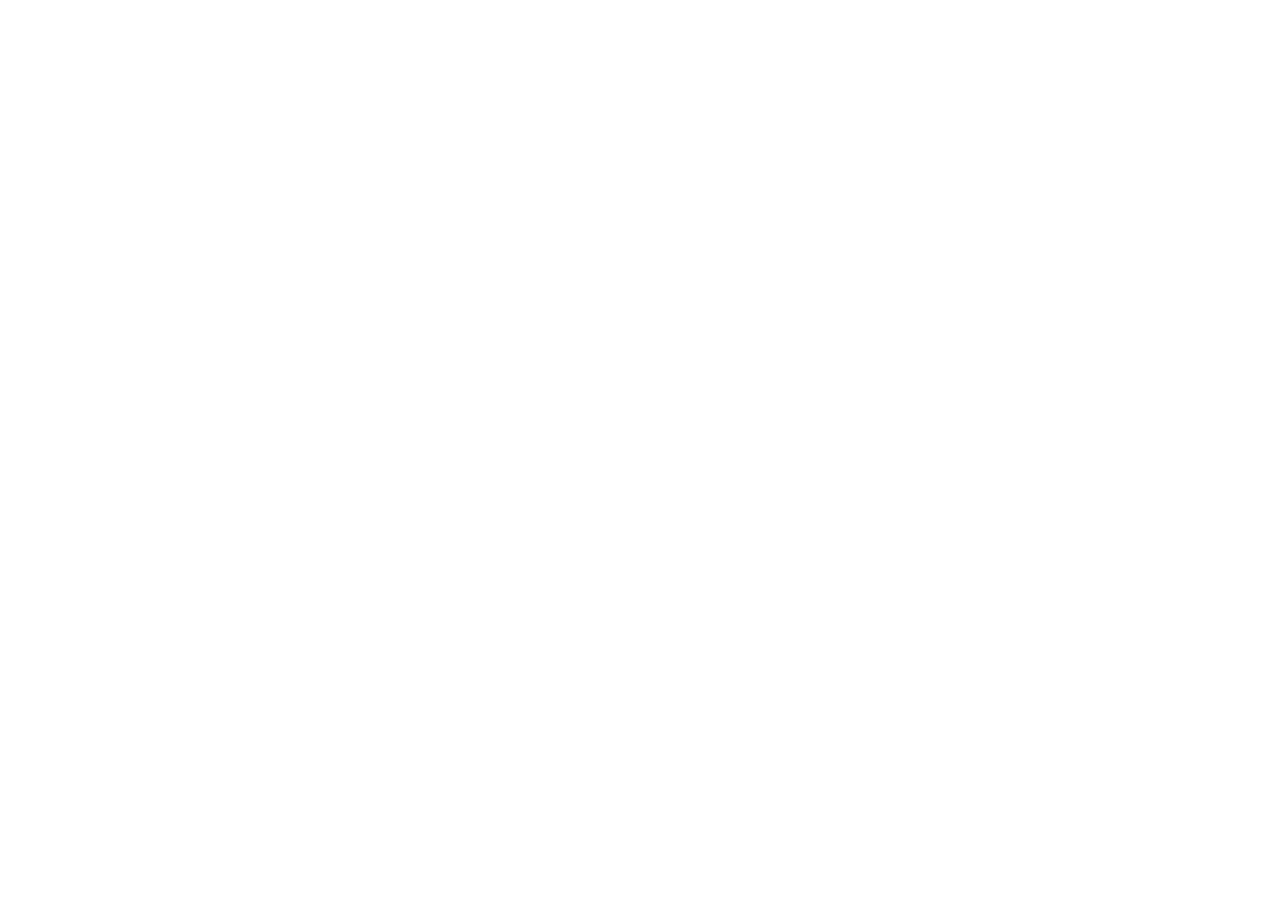
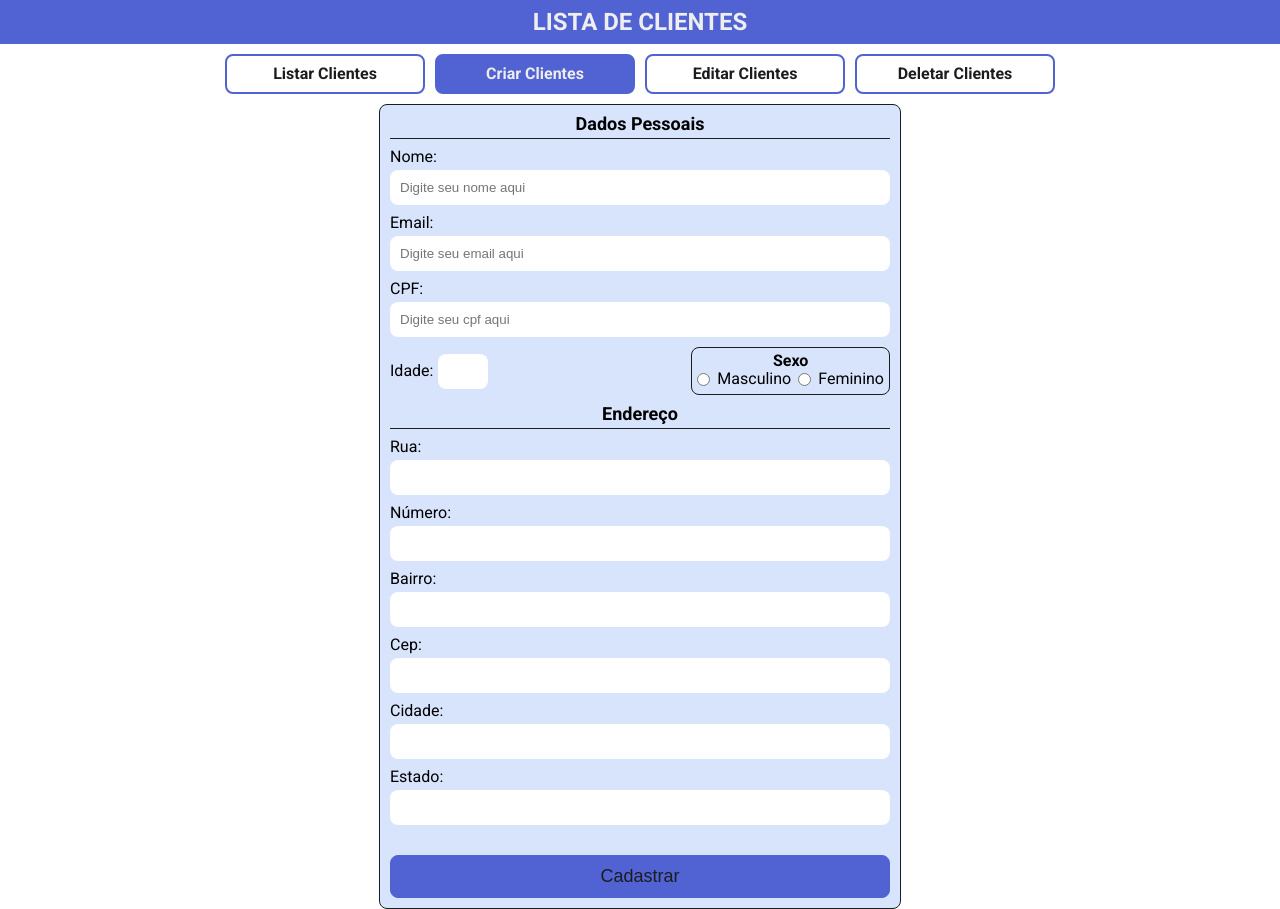
Before and after one commit to luanliimaa/ClientList, a plain HTML site: page src/pages/cadastrar.html in a window 1280 px wide. Before the commit the page ends 800 px from the top, so only its background shows below. Drawn offline with Linux system fonts and the light colour scheme.

Commit message:
cria, estiliza form de cadastro

```diff
--- a/src/pages/cadastrar.html
+++ b/src/pages/cadastrar.html
@@ -0,0 +1,78 @@
+<!DOCTYPE html>
+<html lang="pt-BR">
+<head>
+    <meta charset="UTF-8">
+    <meta http-equiv="X-UA-Compatible" content="IE=edge">
+    <meta name="viewport" content="width=device-width, initial-scale=1.0">
+    <link rel="stylesheet" href="/src/styles/reset.css">
+    <link rel="stylesheet" href="/src/styles/cadastrar.css">
+    <title>Cadastrar Cliente</title>
+</head>
+<body>
+
+    <header>
+        <h1>Lista de Clientes</h1>
+    </header>
+
+    <nav>
+        <a href="/index.html">Listar Clientes</a>
+        <a href="/src/pages/cadastrar.html" class="selected">Criar Clientes</a>
+        <a>Editar Clientes</a>
+        <a>Deletar Clientes</a>
+    </nav>
+
+    <main>
+        <form>
+            <h2>Dados Pessoais</h2>
+
+            <label for="name">Nome: </label>
+            <input type="text" name="name" id="name" placeholder="Digite seu nome aqui">
+
+            <label for="email">Email: </label>
+            <input type="email" name="email" id="email" placeholder="Digite seu email aqui">
+
+            <label for="cpf">CPF: </label>
+            <input type="number" name="cpf" id="cpf" placeholder="Digite seu cpf aqui">
+
+            <div class="form__inline">
+                <label for="age">Idade:
+                    <input type="number" name="age" id="age">
+                </label>
+
+                <div class="form__column">
+                    <p>Sexo</p>
+                    <div>
+                        <input type="radio" name="gender" id="male" value="Masculino">
+                        <label for="male">Masculino</label>
+                        <input type="radio" name="gender" id="female" value="Feminino">
+                        <label for="female">Feminino</label>
+                    </div>
+                </div>
+            </div>
+
+            <h2>Endereço</h2>
+            <label for="street">Rua:</label>
+            <input type="text" id="street" name="street">
+
+            <label for="number">Número: </label>
+            <input type="number" id="number" name="number">
+
+            <label for="strict">Bairro: </label>
+            <input type="text" id="strict" name="strict">
+
+            <label for="cep">Cep: </label>
+            <input type="number" id="cep" name="cep">
+
+            <label for="city">Cidade: </label>
+            <input type="text" id="city" name="city">
+
+            <label for="state">Estado: </label>
+            <input type="number" id="state" name="state">
+
+            <button id="submit">Cadastrar</button>
+        </form>
+    </main>
+
+    <script type="module" src="/src/scripts/cadastrar.js"></script>
+</body>
+</html>
--- a/src/styles/cadastrar.css
+++ b/src/styles/cadastrar.css
@@ -0,0 +1,159 @@
+@import url('https://fonts.googleapis.com/css2?family=Roboto+Slab:wght@300;400;500;700&display=swap');
+@import url('https://fonts.googleapis.com/css2?family=Roboto:wght@300;400;500;700&display=swap');
+
+/* font-family: 'Roboto Slab', serif; */
+
+:root{
+    --blue: #5163D3;
+    --white: #FFFFFF;
+    --light-blue: #D7E4FB;
+    --light-gray: #F9F9F9;
+    --gray: #EEEEEE;
+    --black: #1B1C1E;
+}
+
+body{
+    font-family: 'Roboto', serif;
+    box-sizing: border-box;
+    width: 100vw;
+    height: 100vh;
+}
+
+header{
+    background-color: var(--blue);
+    font-size: 24px;
+    font-weight: bold;
+    text-transform: uppercase;
+    color: var(--gray);
+    padding: 10px 0;
+    text-align: center;
+    margin-bottom: 10px;
+}
+
+nav{
+    box-sizing: border-box;
+    width: 95%;
+    margin: 0 auto 10px auto;
+    display: flex;
+    flex-wrap: wrap;
+    gap: 5px 10px;
+    justify-content: center;
+}
+
+nav a{
+    box-sizing: border-box;
+    background-color: transparent;
+    border: 2px solid var(--blue);
+    font-size: 16px;
+    font-weight: bold;
+    color: var(--black);
+    width: 45vw;
+    max-width: 200px;
+    padding: 10px 0;
+    border-radius: 8px;
+    cursor: pointer;
+    text-align: center;
+    text-decoration: none;
+}
+
+nav a:hover{
+    background-color: var(--blue);
+}
+
+nav .selected{
+    background-color: var(--blue);
+    color: var(--gray);
+}
+
+main{
+    box-sizing: border-box;
+    width: 95%;
+    margin: 0 auto;
+}
+
+main form{
+    display: flex;
+    flex-direction: column;
+    background-color: var(--light-blue);
+    border: 1px solid var(--black);
+    border-radius: 8px;
+    padding: 0 10px;
+    max-width: 500px;
+    margin: 0 auto;
+}
+
+main form h2{
+    font-size: 18px;
+    font-weight: 700;
+    margin: 10px 0 0 0;
+    text-align: center;
+    border-bottom: 1px solid var(--black);
+    padding-bottom: 5px;
+}
+
+main form > label{
+    margin: 10px 0 5px 0;
+}
+
+main form input{
+    padding: 10px;
+    border-radius: 8px;
+    background-color: var(--white);
+    border: transparent;
+}
+
+main form button{
+    margin: 30px 0 10px 0;
+    padding: 10px;
+    border-radius: 8px;
+    background-color: var(--blue);
+    border: 1px solid var(--blue);
+    font-size: 18px;
+    color: var(--black);
+}
+
+main form button:hover{
+    color: var(--gray);
+}
+
+.form__inline{
+    display: flex;
+    justify-content: space-between;
+    margin-top: 10px;
+}
+
+.form__inline > label{
+    box-sizing: border-box;
+    width: 30%;
+    display: flex;
+    align-items: center;
+    gap: 5px;
+}
+
+.form__inline label > input{
+    width: 30px;
+}
+
+.form__column{
+    display: flex;
+    flex-direction: column;
+    border: 1px solid var(--black);
+    border-radius: 8px;
+    padding: 5px;
+}
+
+.form__column p{
+    text-align: center;
+    font-weight: 700;
+}
+
+.form__column div{
+    display: flex;
+    gap: 7px;
+    align-items: center;
+    height: 20px;
+}
+
+.form__column div input{
+    margin: 0;
+}
--- a/src/styles/index.css
+++ b/src/styles/index.css
@@ -40,7 +40,7 @@ nav{
     justify-content: center;
 }
 
-nav button{
+nav a{
     box-sizing: border-box;
     background-color: transparent;
     border: 2px solid var(--blue);
@@ -49,9 +49,16 @@ nav button{
     color: var(--black);
     width: 45vw;
     max-width: 200px;
-    padding: 5px 0;
+    padding: 10px 0;
     border-radius: 8px;
     cursor: pointer;
+    text-align: center;
+    text-decoration: none;
+}
+
+nav a:hover{
+    background-color: var(--blue);
+    color: var(--gray);
 }
 
 nav .selected{
@@ -80,7 +87,7 @@ main > ul{
 .card{
     box-sizing: border-box;
     width: 100%;
-    max-width: 450px;
+    max-width: 470px;
     background-color: var(--light-blue);
     border: 3px solid var(--blue);
     border-radius: 8px;
```
Also changed, not shown: index.html (+4 -4 lines).
